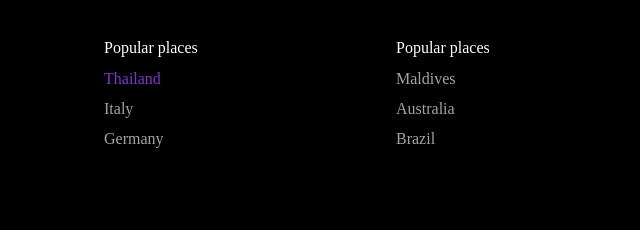
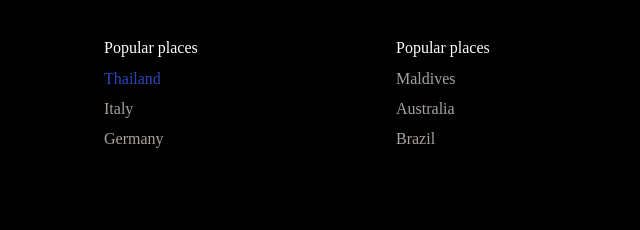
Before and after one commit to astarta16/Travel-FinalProject, a plain HTML site: page index.html in a window 1280 px wide. In both pictures the pointer is over the link "Thailand". Shown: the part 4000-4230 px from the top of the page, 244-884 px from the left. Drawn offline with Linux system fonts and the light colour scheme.

Commit message:
add colors

```diff
--- a/static/css/style.css
+++ b/static/css/style.css
@@ -275,7 +275,7 @@ footer {
 }
 
 .footer-list .footer-link:hover {
-    color: #7f37c9;
+    color: #2b46c0;
 }
 
 #footer_subscribe {
@@ -522,6 +522,7 @@ footer {
     margin-top: 50px;
     position: relative;
 }
+
 h2 {
     font-size: 24px;
     text-align: center;
```
Lines whose indentation alone changed are shown as unchanged.
